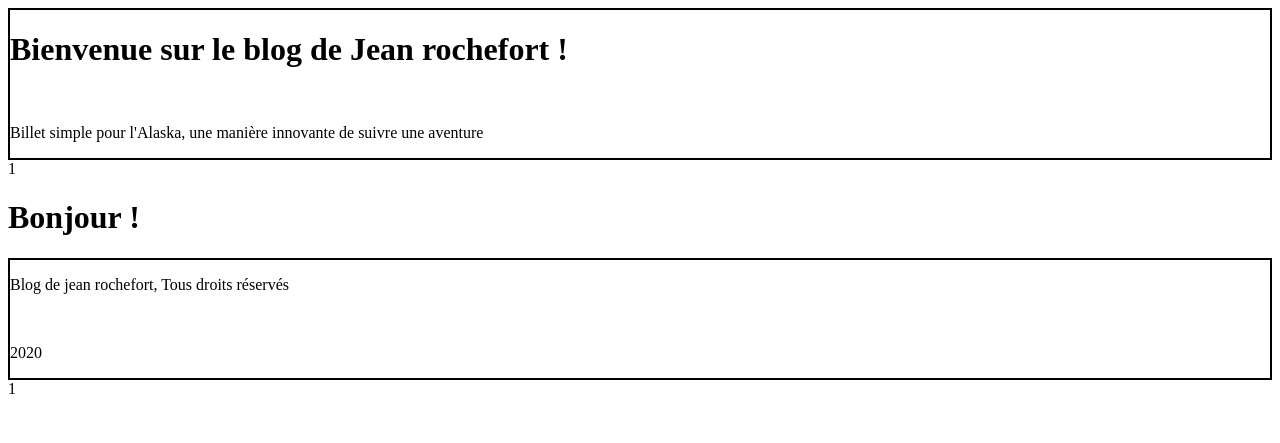
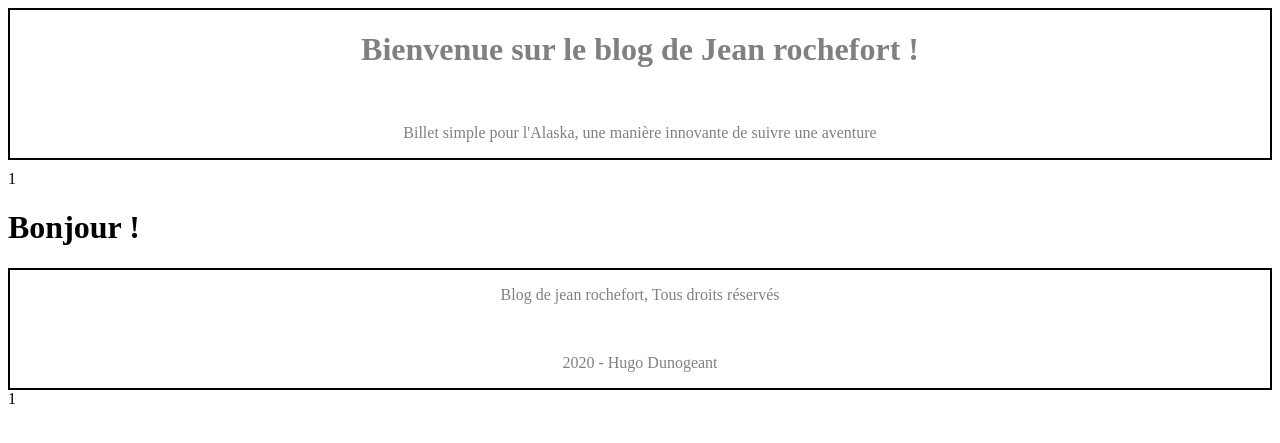
Before and after one commit to 21baki/OC-Project-4, a PHP site: page /view/frontend/listPostsView.php in a window 1280 px wide. Shown: the top 443 px of the page. Run offline with PHP 8.4, Linux system fonts and the light colour scheme.

Commit message:
add some css

```diff
--- a/model/PostManager.php
+++ b/model/PostManager.php
@@ -9,7 +9,7 @@ class PostManager {
         $db = $this->dbConnect();
         $req = $db->query('SELECT id, title, content, DATE_FORMAT(creation_date, \'%d/%m/%Y\') AS creation_date_fr FROM posts ORDER BY creation_date DESC LIMIT 0, 5');
         while ($data = $req->fetch()) { //while loop for view
-            echo '<div style="border: 2px solid black;"><h1>' . $data['title'] . '</h1>' . $data['content'] . '<br />' . $data['creation_date_fr'] . '</div>';
+            echo '<div id="onePost"><h1>' . $data['title'] . '</h1>' . $data['content'] . '<br />' . $data['creation_date_fr'] . '</div>';
         }
     }
 
--- /dev/null
+++ b/public/css/style.css
@@ -0,0 +1,3 @@
+h1 {
+    color: rebeccapurple;
+}
--- a/view/frontend/footer.php
+++ b/view/frontend/footer.php
@@ -1,3 +1,3 @@
 <?php
-$footer = '<footer style="border:2px solid black;"><p>Blog de jean rochefort, Tous droits réservés</p> </br> <p>2020</p></footer>';
+$footer = '<footer><p>Blog de jean rochefort, Tous droits réservés</p> </br> <p>2020 - Hugo Dunogeant</p></footer>';
 echo $footer;
--- a/view/frontend/header.php
+++ b/view/frontend/header.php
@@ -1,5 +1,7 @@
 <?php
 
-$header = '<header style="border:2px solid black;"><h1> Bienvenue sur le blog de Jean rochefort !</h1> </br> <p>Billet simple pour l\'Alaska, une manière innovante de suivre une aventure</p></header>';
+$head = '<style> #h12  {color:gray;text-align:center;border: 2px solid black;margin-bottom:10px;}footer{color:gray;text-align:center;border: 2px solid black;margin-top:10px;}#onePost{color:black;border:2px solid black;width:70%;margin-left:auto;margin-right:auto;margin-bottom:3px;text-align:center;}#onePost h1{text-align:center;}</style>';
+$header = '<header id="h12"><h1> Bienvenue sur le blog de Jean rochefort !</h1> </br> <p>Billet simple pour l\'Alaska, une manière innovante de suivre une aventure</p></header>';
+echo $head;
 echo $header;
 ?>
```
